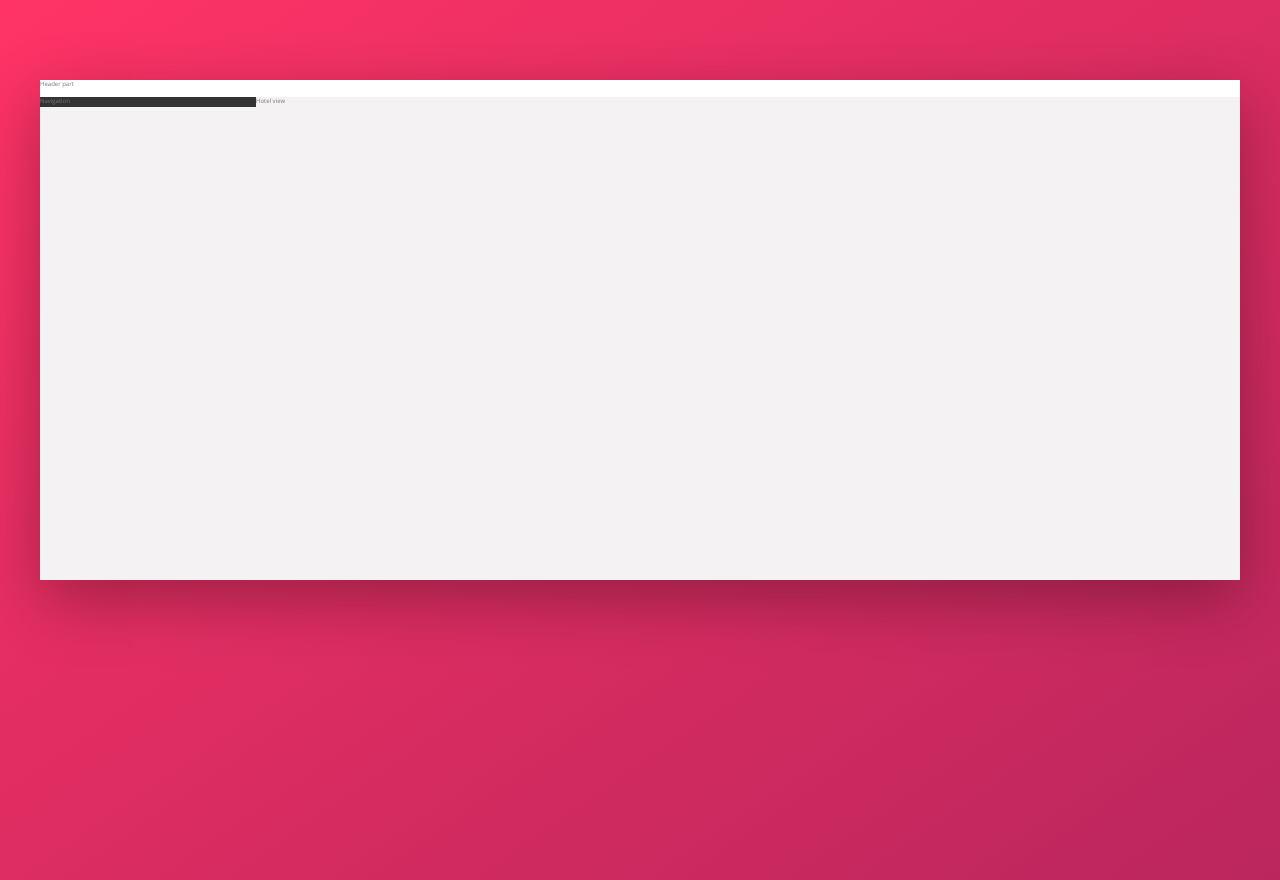
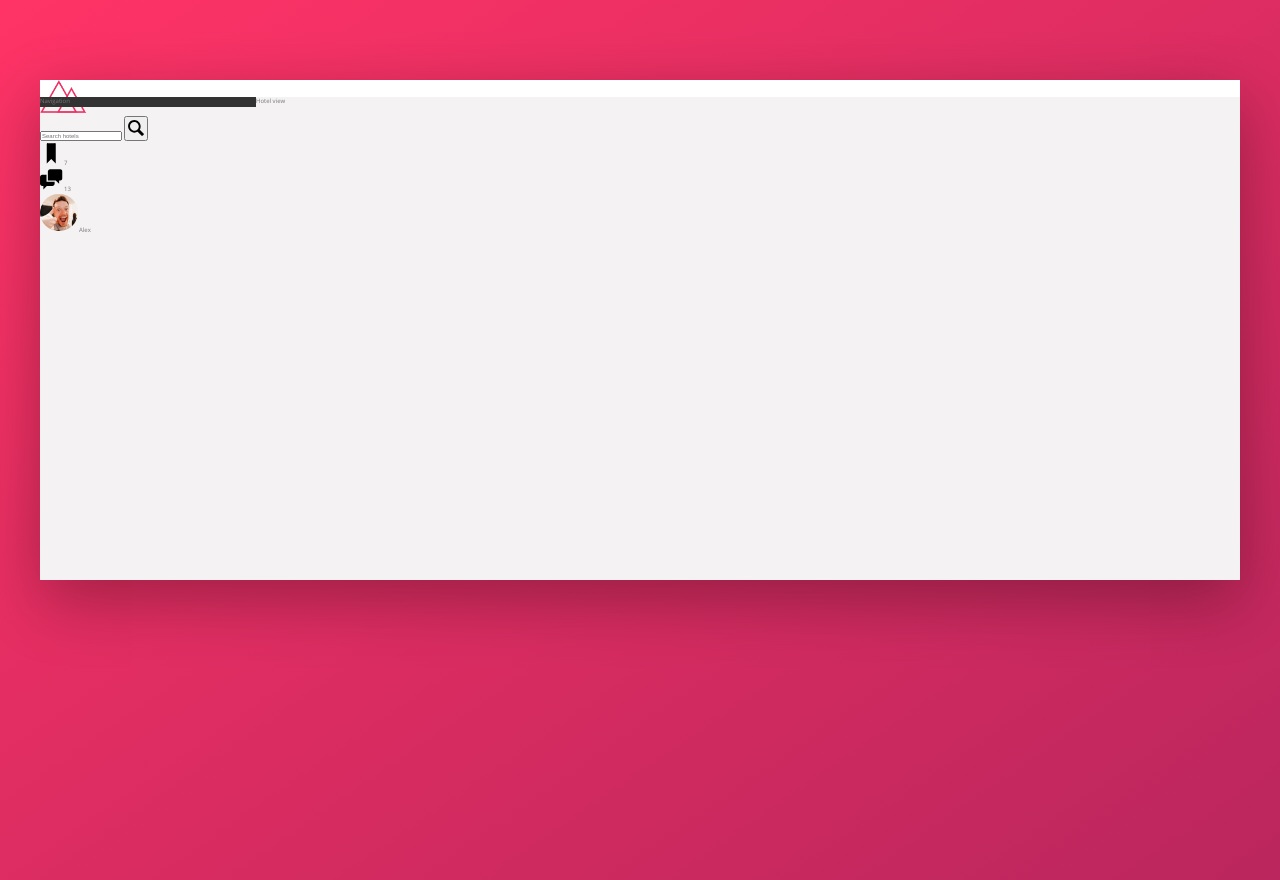
Before and after one commit to V4nd0r/Trillo, a website: page index.html in a window 1280 px wide. Drawn offline with nearby package versions, Linux system fonts and the light colour scheme.

Commit message:
Header pt1

```diff
--- a/index.html
+++ b/index.html
@@ -13,7 +13,36 @@
     <body>
        <div class="container">
         <header class="header">
-            Header part
+            <img src="img/logo.png" alt="trillo logo" class="logo">
+
+            <form action="#" class="search" >
+                <input type="text" class="search__input" placeholder="Search hotels">
+                <button class="search__button">
+                    <svg class="search__icon">
+                        <use xlink:href="img/sprite.svg#icon-magnifying-glass"></use>
+                    </svg>
+                </button>
+            </form>
+
+            <nav class="user-nav">
+                <div class="user-nav__icon-box">
+                    <svg class="user-nav__icon">
+                        <use xlink:href="img/sprite.svg#icon-bookmark"></use>
+                    </svg>
+                    <span class="user-nav__notification">7</span>
+                </div>
+                <div class="user-nav__icon-box">
+                    <svg class="user-nav__icon">
+                        <use xlink:href="img/sprite.svg#icon-chat"></use>
+                    </svg>
+                    <span class="user-nav__notification">13</span>
+                </div>
+                <div class="user-nav__user">
+                    <img src="img/user-1.jpg" alt="User photo" class="user-nav__user-photo">
+                    <span class="user-nav__user-name">Alex</span>
+                </div>
+            </nav>
+
         </header>
         <div class="content">
             <nav class="sidebar">
--- a/sass/_components.scss
+++ b/sass/_components.scss
@@ -0,0 +1,45 @@
+//LOGO
+.logo{
+    height: 3.25rem;
+}
+
+//SEARCHBOX
+.search {
+    &__input {
+
+    }
+
+    &__button {
+
+    }
+
+    &__icon {
+        height: 2rem;
+        width: 2rem;
+    }
+}
+
+//USER NAVIGATION
+.user-nav {
+    &__icon-box {
+
+    }
+
+    &__icon {
+        height: 2.25rem;
+        width: 2.25rem;
+    }
+
+    &__notification {
+
+    }
+
+    &__user-photo {
+        height: 3.75rem;
+        border-radius: 50%;
+    }
+
+    &__user-name {
+
+    }
+}
```
Also changed, not shown: css/style.css, img/chevron-thin-right.svg (deleted), img/sprite/aircraft-take-off.svg (added), img/sprite/bookmark.svg (added), img/sprite/chat.svg (added), img/sprite/chevron-thin-right.svg (added), img/sprite/home.svg (added), img/sprite/key.svg (added), img/sprite/location-pin.svg (added), img/sprite/magnifying-glass.svg (added), img/sprite/map.svg (added), img/sprite/star.svg (added).
